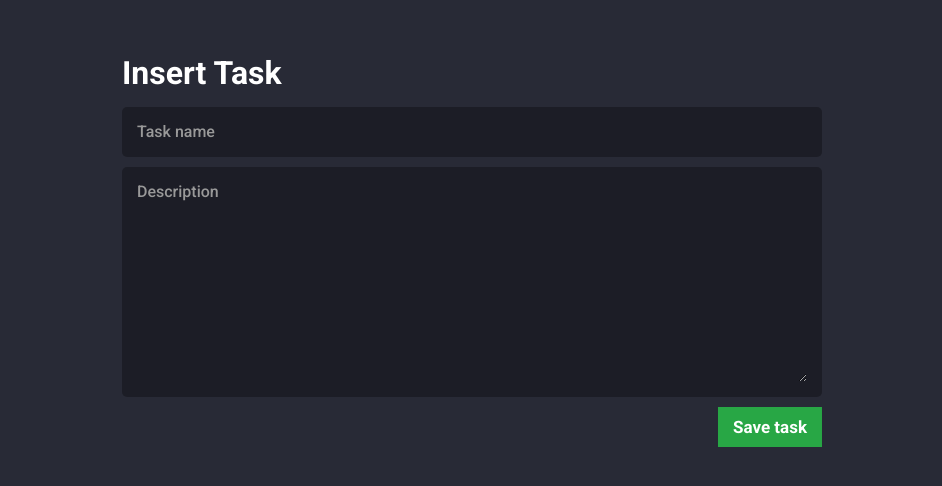
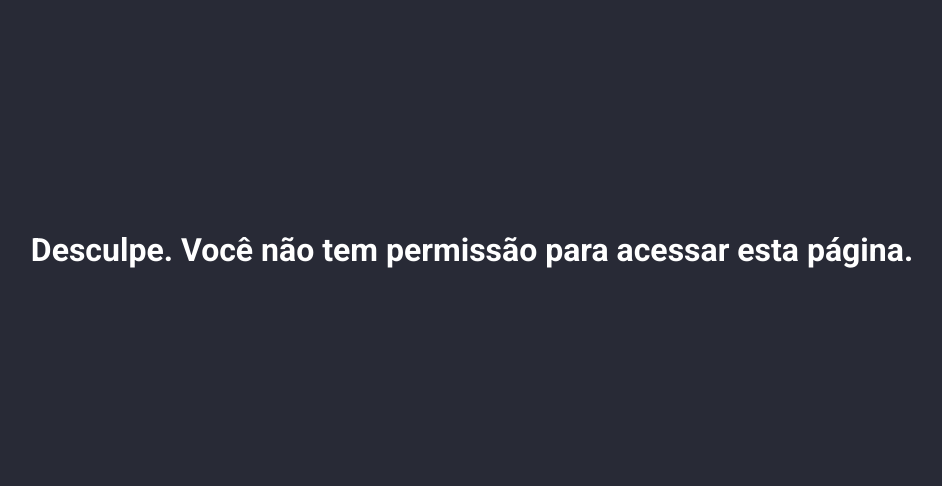
Before and after one commit to Cleiton-D/TaskApp, a React (Create React App) app: page /new in a window 1280 px wide. Shown: the part 150-636 px from the top of the page, without its empty margins (168-1110 px from the left). Built offline with nearby package versions, Linux system fonts and the light colour scheme.

Commit message:
Create custom route component

```diff
--- /dev/null
+++ b/src/pages/NoAccess/index.tsx
@@ -0,0 +1,11 @@
+import React from 'react';
+
+import { Container } from './styles';
+
+const NoAccess: React.FC = () => (
+  <Container>
+    <h1>Desculpe. Você não tem permissão para acessar esta página.</h1>
+  </Container>
+);
+
+export default NoAccess;
--- /dev/null
+++ b/src/pages/NoAccess/styles.ts
@@ -0,0 +1,9 @@
+import styled from 'styled-components';
+
+export const Container = styled.main`
+  height: 100vh;
+  display: flex;
+  justify-content: center;
+  align-items: center;
+  padding: 50px;
+`;
--- /dev/null
+++ b/src/routes/Route.tsx
@@ -0,0 +1,34 @@
+import React, { useMemo } from 'react';
+import {
+  Route as ReactRoute,
+  RouteProps as ReactRouteProps,
+} from 'react-router-dom';
+
+import { useAccess } from '../hooks/access';
+import NoAccess from '../pages/NoAccess';
+
+type RouteProps = ReactRouteProps & {
+  accessCode?: string;
+};
+
+const Route: React.FC<RouteProps> = ({
+  accessCode,
+  component: Component,
+  ...rest
+}) => {
+  const { hasAccess } = useAccess();
+
+  const access = useMemo(() => {
+    if (!accessCode) return true;
+
+    return hasAccess(accessCode);
+  }, [hasAccess, accessCode]);
+
+  return access ? (
+    <ReactRoute component={Component} {...rest} />
+  ) : (
+    <ReactRoute component={NoAccess} {...rest} />
+  );
+};
+
+export default Route;
--- a/src/routes/index.tsx
+++ b/src/routes/index.tsx
@@ -1,5 +1,7 @@
 import React from 'react';
-import { Switch, Route } from 'react-router-dom';
+import { Switch } from 'react-router-dom';
+
+import Route from './Route';
 
 import Dashboard from '../pages/Dashboard';
 import NewTask from '../pages/NewTask';
@@ -7,7 +9,7 @@ import NewTask from '../pages/NewTask';
 const Routes: React.FC = () => (
   <Switch>
     <Route path="/" exact component={Dashboard} />
-    <Route path="/new" component={NewTask} />
+    <Route path="/new" accessCode="001" component={NewTask} />
   </Switch>
 );
 
```
